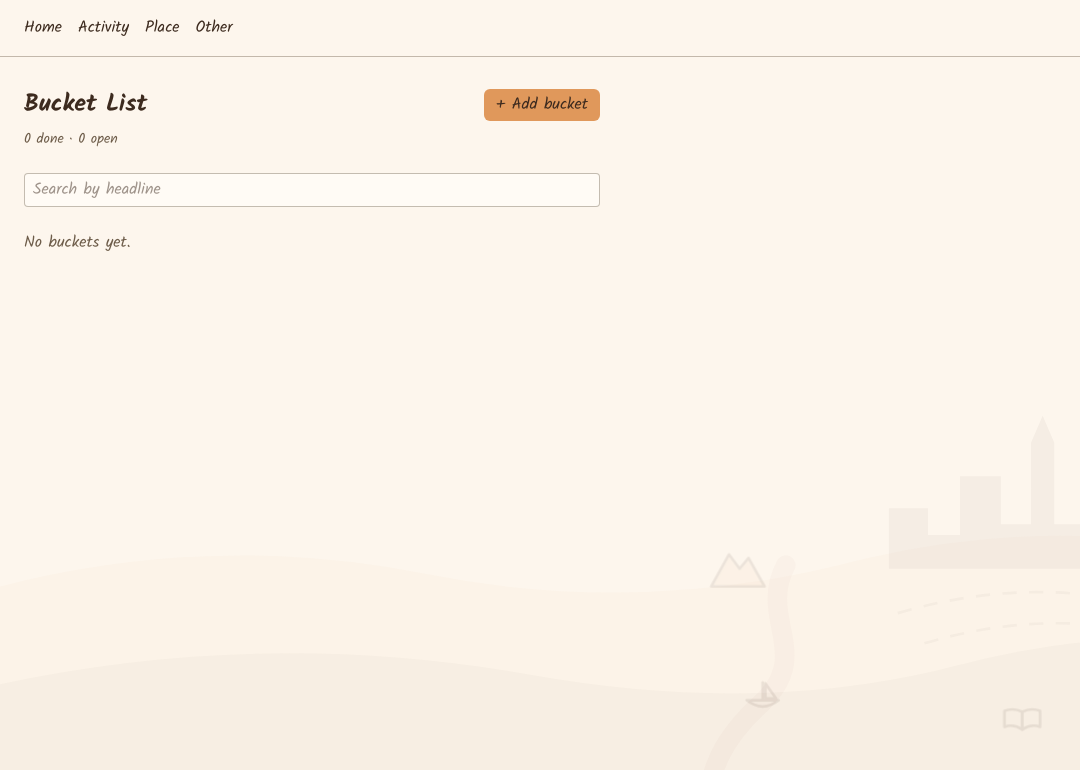
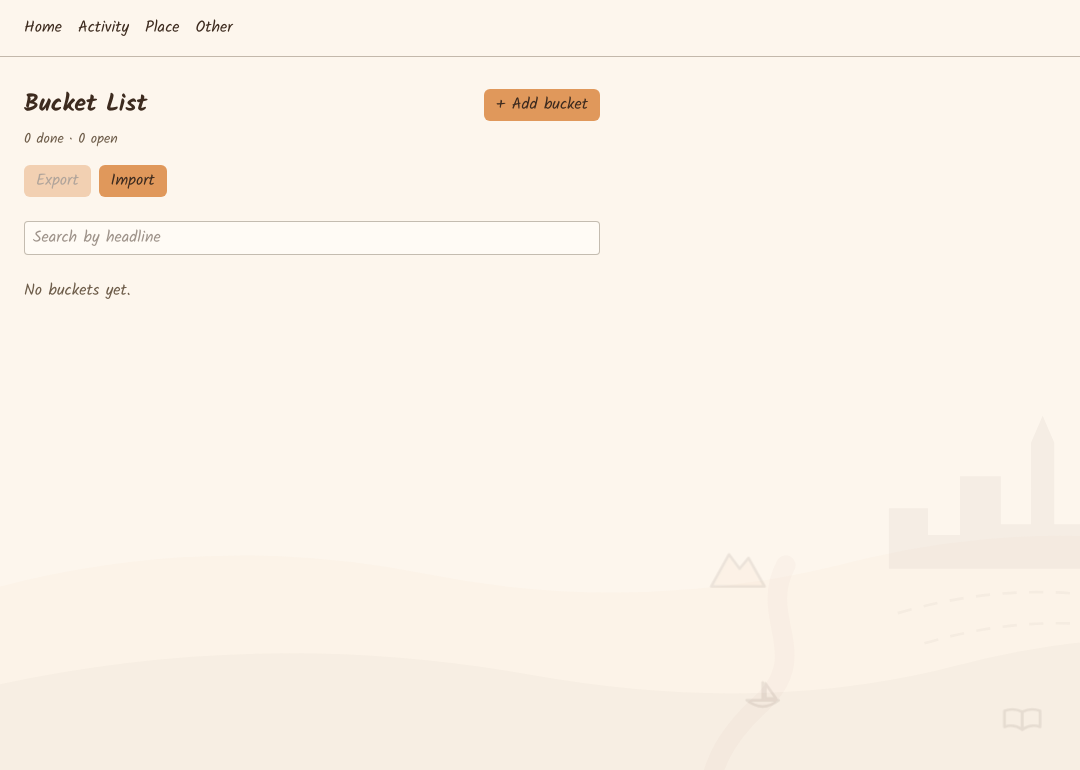
Before and after one commit to sus1hi/bucket-list-app, a Next.js app: page / in a window 1280 px wide. Shown: the top 770 px of the page, without its empty margins (0-1080 px from the left). Built offline with nearby package versions, Linux system fonts and the light colour scheme.

Commit message:
Add JSON export/import, quick-delete in lists, unify delete confirmation, fix long-headline wrapping

```diff
--- a/app/buckets/[id]/page.tsx
+++ b/app/buckets/[id]/page.tsx
@@ -9,7 +9,7 @@ import { Modal } from "@/components/Modal";
 import { OtherBackground } from "@/components/OtherBackground";
 import { PlaceBackground } from "@/components/PlaceBackground";
 import { useBuckets } from "@/hooks/useBuckets";
-import type { BucketInput } from "@/types/bucket";
+import type { Bucket, BucketInput } from "@/types/bucket";
 
 export default function BucketDetailPage({
   params,
@@ -30,10 +30,13 @@ export default function BucketDetailPage({
     setIsEditOpen(false);
   }
 
-  function handleDelete() {
-    if (!window.confirm("Delete this bucket?")) return;
+  // Takes the bucket rather than closing over it, because this is declared
+  // above the guard that narrows `bucket` to a found item. The call site below
+  // is past that guard, so it can pass a definite value.
+  function handleDelete(target: Bucket) {
+    if (!window.confirm(`Delete "${target.headline}"?`)) return;
     setIsDeleting(true);
-    deleteBucket(id);
+    deleteBucket(target.id);
     router.push("/");
   }
 
@@ -81,7 +84,11 @@ export default function BucketDetailPage({
             >
               Edit
             </button>
-            <button type="button" onClick={handleDelete} className="btn">
+            <button
+              type="button"
+              onClick={() => handleDelete(bucket)}
+              className="btn"
+            >
               Delete
             </button>
           </div>
--- a/app/category/[name]/page.tsx
+++ b/app/category/[name]/page.tsx
@@ -14,7 +14,7 @@ export default function CategoryPage({
   params: Promise<{ name: string }>;
 }) {
   const { name } = use(params);
-  const { buckets, loaded } = useBuckets();
+  const { buckets, loaded, deleteBucket } = useBuckets();
 
   // Resolve the URL segment to the canonical category, so the heading always
   // shows the official casing regardless of how the URL was typed.
@@ -48,7 +48,9 @@ export default function CategoryPage({
           <p className="mt-6 text-muted">No buckets in this category yet.</p>
         )}
 
-        {matches.length > 0 && <BucketList buckets={matches} />}
+        {matches.length > 0 && (
+          <BucketList buckets={matches} onDelete={deleteBucket} />
+        )}
       </div>
     </>
   );
--- a/app/page.tsx
+++ b/app/page.tsx
@@ -4,12 +4,14 @@ import { useState } from "react";
 import { BucketForm } from "@/components/BucketForm";
 import { BucketList } from "@/components/BucketList";
 import { HomeBackground } from "@/components/HomeBackground";
+import { ImportExport } from "@/components/ImportExport";
 import { Modal } from "@/components/Modal";
 import { useBuckets } from "@/hooks/useBuckets";
 import type { BucketInput } from "@/types/bucket";
 
 export default function Home() {
-  const { buckets, loaded, addBucket } = useBuckets();
+  const { buckets, loaded, addBucket, deleteBucket, replaceBuckets } =
+    useBuckets();
   const [isFormOpen, setIsFormOpen] = useState(false);
   const [search, setSearch] = useState("");
 
@@ -45,6 +47,12 @@ export default function Home() {
           </p>
         )}
 
+        {/* Gated on `loaded` so an import cannot be overwritten by the hook's
+            initial read of localStorage, which runs once on mount. */}
+        {loaded && (
+          <ImportExport buckets={buckets} onImport={replaceBuckets} />
+        )}
+
         <input
           type="search"
           value={search}
@@ -62,7 +70,9 @@ export default function Home() {
           <p className="mt-6 text-muted">No buckets match your search.</p>
         )}
 
-        {visibleBuckets.length > 0 && <BucketList buckets={visibleBuckets} />}
+        {visibleBuckets.length > 0 && (
+          <BucketList buckets={visibleBuckets} onDelete={deleteBucket} />
+        )}
 
         {isFormOpen && (
           <Modal title="New bucket" onClose={() => setIsFormOpen(false)}>
--- a/components/BucketList.tsx
+++ b/components/BucketList.tsx
@@ -1,11 +1,27 @@
 import Link from "next/link";
 import type { Bucket } from "@/types/bucket";
 
-export function BucketList({ buckets }: { buckets: Bucket[] }) {
+// `onDelete` is optional: the row only grows a delete button where the caller
+// supplies one. Both the home page and the category pages pass deleteBucket,
+// so the two lists behave identically. It stays optional so a read-only list
+// remains possible without touching this component.
+export function BucketList({
+  buckets,
+  onDelete,
+}: {
+  buckets: Bucket[];
+  onDelete?: (id: string) => void;
+}) {
   return (
     <ul className="mt-6 divide-y divide-muted/30">
       {buckets.map((bucket) => (
-        <li key={bucket.id} className="py-3">
+        <li key={bucket.id} className="flex items-start gap-3 py-3">
+          {/* Three things are needed together, and min-w-0 alone was not
+              enough: flex-1 + min-w-0 let this box shrink below the width of
+              its longest word, and break-words lets the text actually break
+              inside that word. Without the last one a long unbroken headline
+              simply overflowed the box and ran under the button. */}
+          <div className="min-w-0 flex-1 break-words">
             <Link
               href={`/buckets/${bucket.id}`}
               className="font-bold hover:text-accent-hover"
@@ -20,6 +36,24 @@ export function BucketList({ buckets }: { buckets: Bucket[] }) {
                 "Open"
               )}
             </p>
+          </div>
+
+          {onDelete && (
+            <button
+              type="button"
+              // Names the item, so the prompt is unambiguous in a long list
+              // and screen readers can tell the buttons apart.
+              aria-label={`Delete ${bucket.headline}`}
+              onClick={() => {
+                if (window.confirm(`Delete "${bucket.headline}"?`)) {
+                  onDelete(bucket.id);
+                }
+              }}
+              className="shrink-0 rounded px-2 py-0.5 text-lg leading-none text-muted hover:bg-secondary/10 hover:text-secondary"
+            >
+              &times;
+            </button>
+          )}
         </li>
       ))}
     </ul>
--- /dev/null
+++ b/components/ImportExport.tsx
@@ -0,0 +1,198 @@
+"use client";
+
+import { useState } from "react";
+import { CATEGORIES, type Bucket, type Category } from "@/types/bucket";
+
+const FILENAME = "bucketlist-export.json";
+
+function isCategory(value: unknown): value is Category {
+  return (
+    typeof value === "string" && (CATEGORIES as readonly string[]).includes(value)
+  );
+}
+
+type ParseResult =
+  | { ok: true; buckets: Bucket[] }
+  | { ok: false; error: string };
+
+// Validates an imported file before anything is written to state, so a bad
+// file can never leave the stored list half-updated. Strict about the two
+// fields that carry meaning and cannot be guessed (headline, category), and
+// forgiving about the rest so a hand-edited file still imports.
+function parseBucketsJson(text: string): ParseResult {
+  let data: unknown;
+  try {
+    data = JSON.parse(text);
+  } catch {
+    return { ok: false, error: "That file is not valid JSON." };
+  }
+
+  if (!Array.isArray(data)) {
+    return {
+      ok: false,
+      error: "Expected a JSON array of bucket items at the top level.",
+    };
+  }
+
+  const buckets: Bucket[] = [];
+  const usedIds = new Set<string>();
+
+  for (let index = 0; index < data.length; index += 1) {
+    const raw: unknown = data[index];
+    const label = `Item ${index + 1}`;
+
+    if (typeof raw !== "object" || raw === null || Array.isArray(raw)) {
+      return { ok: false, error: `${label}: expected an object.` };
+    }
+    const item = raw as Record<string, unknown>;
+
+    if (typeof item.headline !== "string" || !item.headline.trim()) {
+      return {
+        ok: false,
+        error: `${label}: "headline" must be a non-empty string.`,
+      };
+    }
+    if (!isCategory(item.category)) {
+      return {
+        ok: false,
+        error: `${label}: "category" must be one of ${CATEGORIES.join(", ")}.`,
+      };
+    }
+    for (const field of ["link", "description", "doneDate"] as const) {
+      if (item[field] !== undefined && typeof item[field] !== "string") {
+        return {
+          ok: false,
+          error: `${label}: "${field}" must be a string when present.`,
+        };
+      }
+    }
+
+    // Keep the stored id when it is usable, otherwise mint one. Duplicate ids
+    // would make the detail page ambiguous, so they are replaced too.
+    const storedId = item.id;
+    const id =
+      typeof storedId === "string" && storedId.trim() && !usedIds.has(storedId)
+        ? storedId
+        : crypto.randomUUID();
+    usedIds.add(id);
+
+    const link = typeof item.link === "string" ? item.link.trim() : "";
+    const doneDate =
+      typeof item.doneDate === "string" ? item.doneDate.trim() : "";
+
+    buckets.push({
+      id,
+      headline: item.headline.trim(),
+      category: item.category,
+      link: link || undefined,
+      description: typeof item.description === "string" ? item.description : "",
+      // Recomputed from doneDate by the hook on write; this is a placeholder.
+      done: false,
+      doneDate: doneDate || undefined,
+    });
+  }
+
+  return { ok: true, buckets };
+}
+
+// Import replaces the list rather than merging it: the file is a backup, so a
+// restore should reproduce it exactly. Merging would need rules for colliding
+// ids and near-duplicate headlines, which this app has no way to resolve.
+export function ImportExport({
+  buckets,
+  onImport,
+}: {
+  buckets: Bucket[];
+  onImport: (buckets: Bucket[]) => void;
+}) {
+  const [status, setStatus] = useState<
+    { kind: "ok" | "error"; message: string } | null
+  >(null);
+
+  function handleExport() {
+    const blob = new Blob([JSON.stringify(buckets, null, 2)], {
+      type: "application/json",
+    });
+    const url = URL.createObjectURL(blob);
+    const anchor = document.createElement("a");
+    anchor.href = url;
+    anchor.download = FILENAME;
+    anchor.click();
+    URL.revokeObjectURL(url);
+    setStatus({
+      kind: "ok",
+      message: `Exported ${buckets.length} bucket${buckets.length === 1 ? "" : "s"}.`,
+    });
+  }
+
+  async function handleImport(event: React.ChangeEvent<HTMLInputElement>) {
+    const input = event.currentTarget;
+    const file = input.files?.[0];
+    if (!file) return;
+
+    const text = await file.text();
+    // Clearing the value lets the same file be picked again after a failure.
+    input.value = "";
+
+    const result = parseBucketsJson(text);
+    if (!result.ok) {
+      setStatus({ kind: "error", message: result.error });
+      return;
+    }
+
+    // Only ask once the file is known to be good, so a bad file never
+    // threatens the current list.
+    if (
+      buckets.length > 0 &&
+      !window.confirm(
+        `Replace all ${buckets.length} current buckets with ${result.buckets.length} from this file?`,
+      )
+    ) {
+      return;
+    }
+
+    onImport(result.buckets);
+    setStatus({
+      kind: "ok",
+      message: `Imported ${result.buckets.length} bucket${result.buckets.length === 1 ? "" : "s"}.`,
+    });
+  }
+
+  return (
+    <div className="mt-4">
+      <div className="flex flex-wrap items-center gap-2">
+        <button
+          type="button"
+          onClick={handleExport}
+          disabled={buckets.length === 0}
+          className="btn disabled:opacity-40"
+        >
+          Export
+        </button>
+
+        {/* A label wrapping a hidden input keeps the native file picker but
+            lets it wear the same button style as everything else. */}
+        <label className="btn cursor-pointer">
+          Import
+          <input
+            type="file"
+            accept="application/json,.json"
+            onChange={handleImport}
+            className="hidden"
+          />
+        </label>
+      </div>
+
+      {status && (
+        <p
+          role="alert"
+          className={`mt-2 text-sm ${
+            status.kind === "error" ? "text-secondary" : "text-muted"
+          }`}
+        >
+          {status.message}
+        </p>
+      )}
+    </div>
+  );
+}
--- a/hooks/useBuckets.ts
+++ b/hooks/useBuckets.ts
@@ -67,5 +67,19 @@ export function useBuckets() {
     setBuckets((current) => current.filter((bucket) => bucket.id !== id));
   }, []);
 
-  return { buckets, loaded, addBucket, updateBucket, deleteBucket };
+  // Swaps the whole list, used by the JSON import. The done rule is applied
+  // here like on every other write, so an imported file cannot introduce a
+  // bucket whose `done` flag disagrees with its date.
+  const replaceBuckets = useCallback((next: Bucket[]) => {
+    setBuckets(next.map(applyDoneRule));
+  }, []);
+
+  return {
+    buckets,
+    loaded,
+    addBucket,
+    updateBucket,
+    deleteBucket,
+    replaceBuckets,
+  };
 }
```
Also changed, not shown: 1 other file (tests, documents, lock files or other folders). Lines whose indentation alone changed are shown as unchanged.
